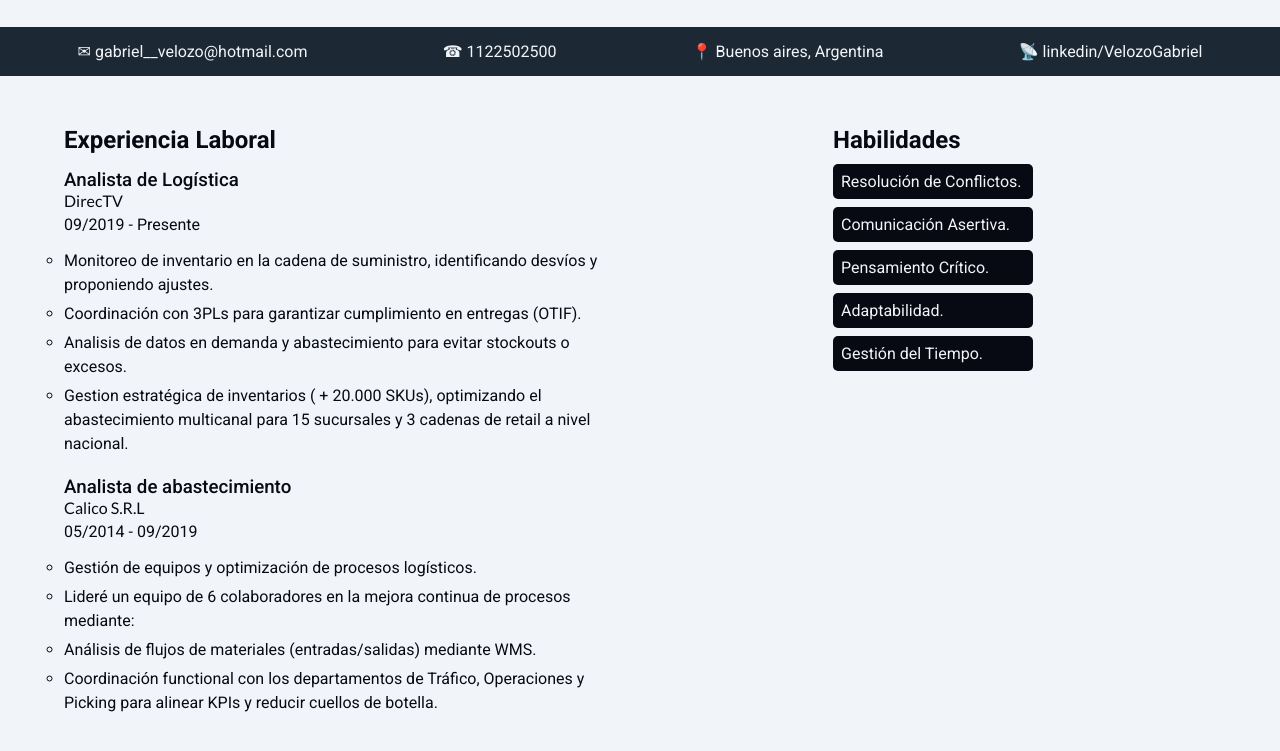
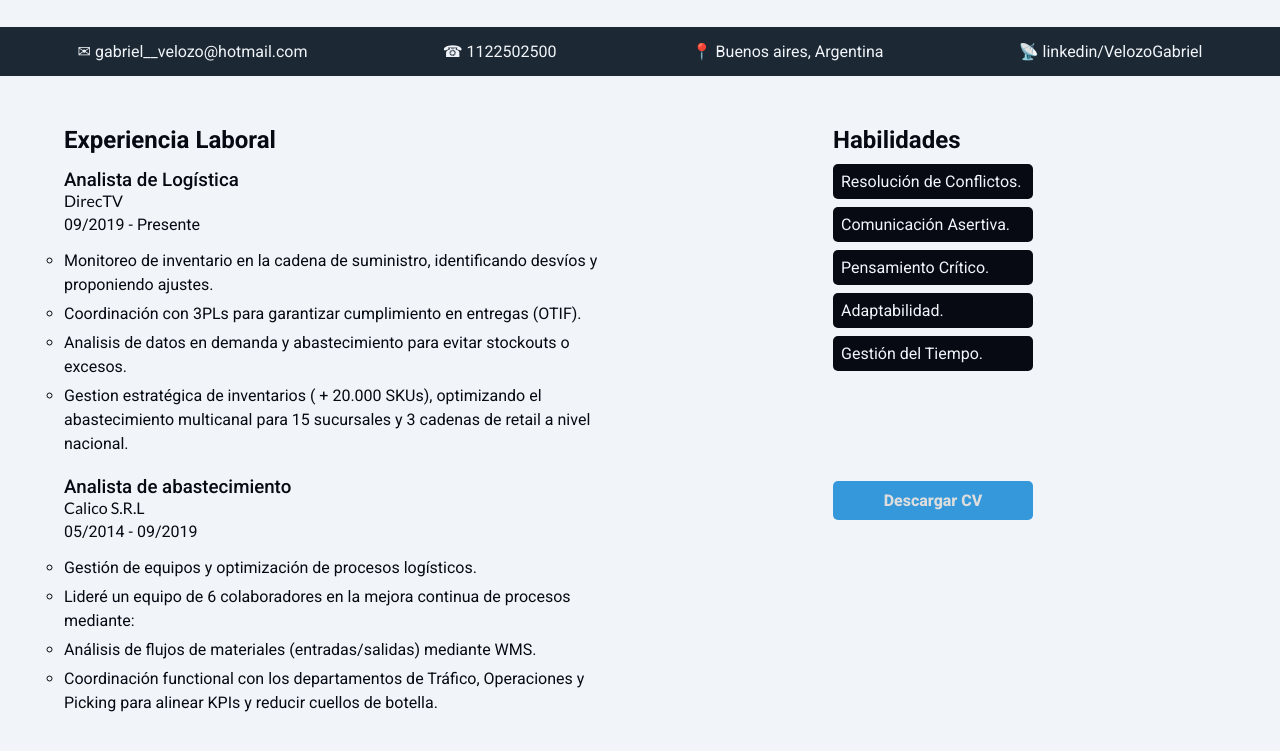
Before and after one commit to Gabrielvelozo/Gabrielvelozo, a plain HTML site: page index.html in a window 1280 px wide. Shown: the part 165-916 px from the top of the page. Drawn offline with Linux system fonts and the light colour scheme; a web font is replaced by a local one.

Commit message:
Boton Dowload

```diff
--- a/app.js
+++ b/app.js
@@ -3,3 +3,10 @@ const theme = document.querySelector(".theme");
 theme.addEventListener('click', ()=>{
     document.body.classList.toggle('dark-mode');
 })
+
+document.querySelector('.dowload').addEventListener('click', descargarPDF);
+
+
+function descargarPDF(){
+    window.open('./GabrielVelozo-CV.pdf', '_blank');
+}
--- a/index.html
+++ b/index.html
@@ -69,6 +69,7 @@
           <li class="habilidad__item">Adaptabilidad.</li>
           <li class="habilidad__item">Gestión del Tiempo.</li>
         </ul>
+        <button class="dowload">Descargar CV</button>
       </article>
 
     </main>
--- a/style.css
+++ b/style.css
@@ -135,6 +135,22 @@ body {
     cursor: pointer;
     transition: .3s;
 }
+.dowload{
+    margin-top: 100px;
+    padding: 10px;
+    outline: none;
+    border-style: none;
+    border-radius: 5px;
+    width: 100%;
+    background-color: #3498db;
+    color: #ddd;
+    cursor: pointer;
+    font-weight: 800;
+    font-size: 16px;
+}
+.dowload:hover{
+    opacity: 85%;
+}
 .habilidad__item:hover{
     scale: .95;
     transition: .3s;
```
Also changed, not shown: 1 other file.
